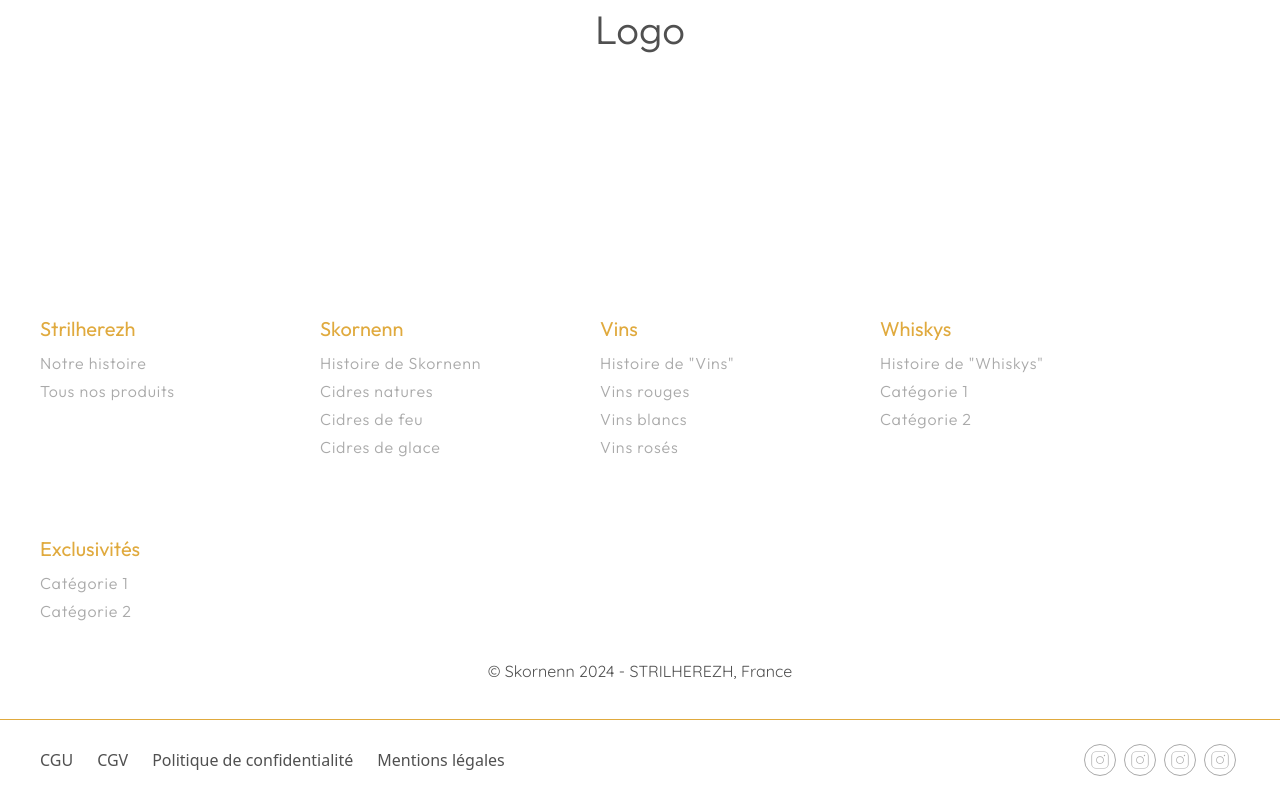
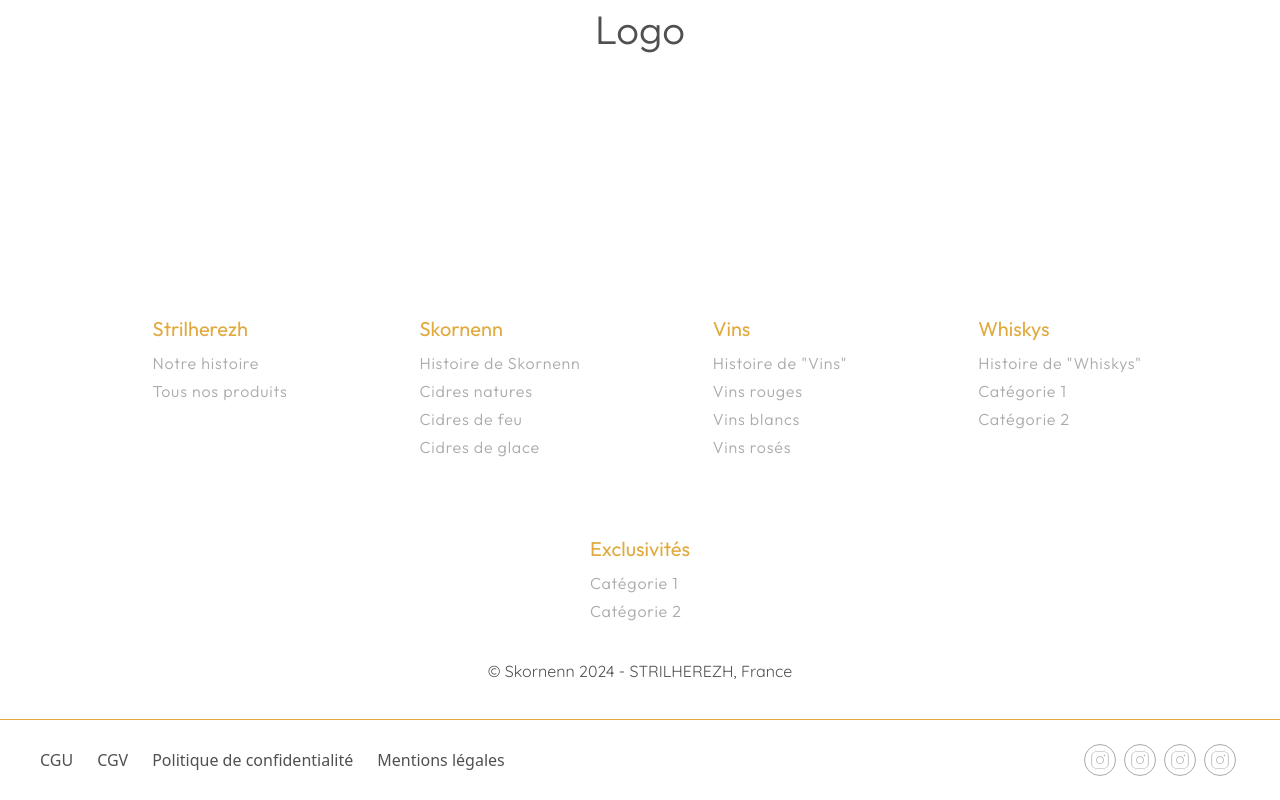
Before and after one commit to DevlM/react-ts-front, a Next.js app: page / in a window 1280 px wide. Shown: the part 4853-5653 px from the top of the page. Built offline with nearby package versions, Linux system fonts and the light colour scheme.

Commit message:
fix align

```diff
--- a/src/components/footer/index.tsx
+++ b/src/components/footer/index.tsx
@@ -29,19 +29,22 @@ export default function Footer() {
             </section>
             <section className={cn(
                 "flex gap-20 flex-wrap",
-                "min-[900px]:px-10 min-[900px]:justify-start",
-                "min-[200px]:px-10 min-[200px]:justify-center",
+                // "min-[900px]:px-10 min-[900px]:justify-start",
+                "min-[200px]:justify-center",
                 "max-[441px]:text-center"
             )}>
-                <div className="min-w-[200px] space-y-3">
+                <div className="min-w-[200px] flex justify-center">
+                    <div className="space-y-3">
                         <h4 className="text-strilherezh-primary">Strilherezh</h4>
                         <LinksList links={[
                             { title: 'Notre histoire', link: '/' },
                             { title: 'Tous nos produits', link: '/' },
                         ]} />
                     </div>
+                </div>
                 {isMobile && <span className="w-full h-[1px] bg-accent" />}
-                <div className="min-w-[200px] space-y-3">
+                <div className="min-w-[200px] flex justify-center">
+                    <div className="space-y-3">
                         <h4 className="text-strilherezh-primary">Skornenn</h4>
                         <LinksList links={[
                             { title: 'Histoire de Skornenn', link: '/' },
@@ -50,8 +53,10 @@ export default function Footer() {
                             { title: 'Cidres de glace', link: '/' },
                         ]} />
                     </div>
+                </div>
                 {isMobile && <span className="w-full h-[1px] bg-accent" />}
-                <div className="min-w-[200px] space-y-3">
+                <div className="min-w-[200px] flex justify-center">
+                    <div className="space-y-3">
                         <h4 className="text-strilherezh-primary">Vins</h4>
                         <LinksList links={[
                             { title: 'Histoire de "Vins"', link: '/' },
@@ -60,8 +65,10 @@ export default function Footer() {
                             { title: 'Vins rosés', link: '/' },
                         ]} />
                     </div>
+                </div>
                 {isMobile && <span className="w-full h-[1px] bg-accent" />}
-                <div className="min-w-[200px] space-y-3">
+                <div className="min-w-[200px] flex justify-center">
+                    <div className="space-y-3">
                         <h4 className="text-strilherezh-primary">Whiskys</h4>
                         <LinksList links={[
                             { title: 'Histoire de "Whiskys"', link: '/' },
@@ -69,13 +76,16 @@ export default function Footer() {
                             { title: 'Catégorie 2', link: '/' }
                         ]} />
                     </div>
+                </div>
                 {isMobile && <span className="w-full h-[1px] bg-accent" />}
-                <div className="min-w-[200px] space-y-3">
+                <div className="min-w-[200px] flex justify-center">
+                    <div className="space-y-3">
                         <h4 className="text-strilherezh-primary">Exclusivités</h4>
                         <LinksList links={[
                             { title: 'Catégorie 1', link: '/' },
                             { title: 'Catégorie 2', link: '/' }
                         ]} />
+                    </div>
                 </div>
             </section>
             <p className="text-center">© Skornenn 2024 - STRILHEREZH, France</p>
```
Lines whose indentation alone changed are shown as unchanged.
